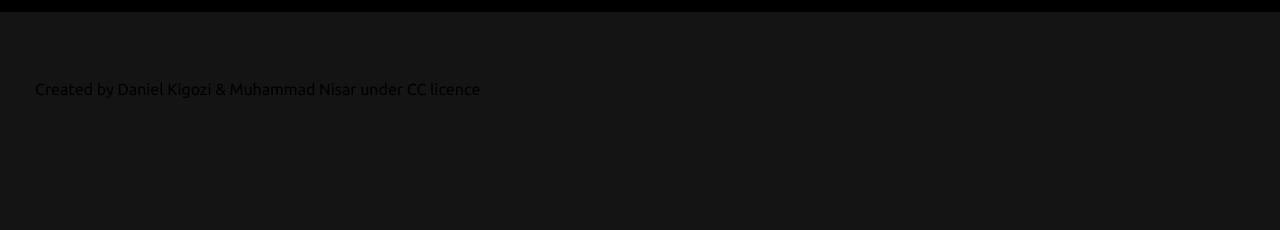
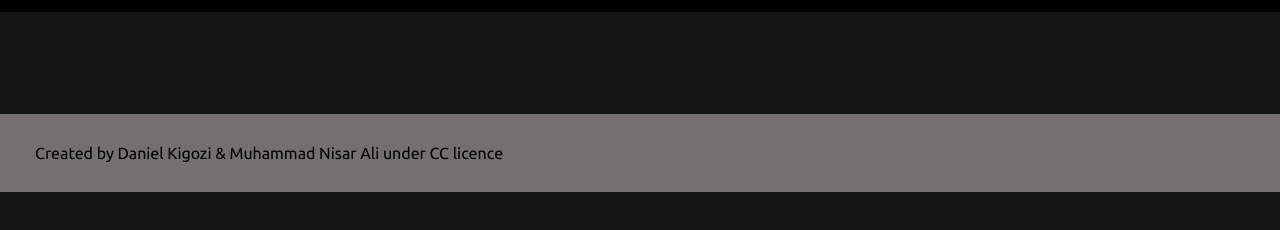
Before and after one commit to Daniel-Kigozi/JavaScript-group-capstone, a website built with webpack: page src/index.html in a window 1280 px wide. Shown: the part 56-286 px from the top of the page. Built offline with nearby package versions, Linux system fonts and the light colour scheme; no server answers.

Commit message:
Make changes to footer

```diff
--- a/src/index.html
+++ b/src/index.html
@@ -26,10 +26,12 @@
 	<main>
 		<section class="shows-list"></section>
 	</main>
+
 	<div class="popup-display"></div>
-<div class="lower-level">Created by Daniel Kigozi & Muhammad Nisar under CC licence</div>
-<footer></footer>
 
+	<footer>
+		<div class="lower-level">Created by Daniel Kigozi & Muhammad Nisar Ali under CC licence</div>
+	</footer>
 
 </body>
 
```
